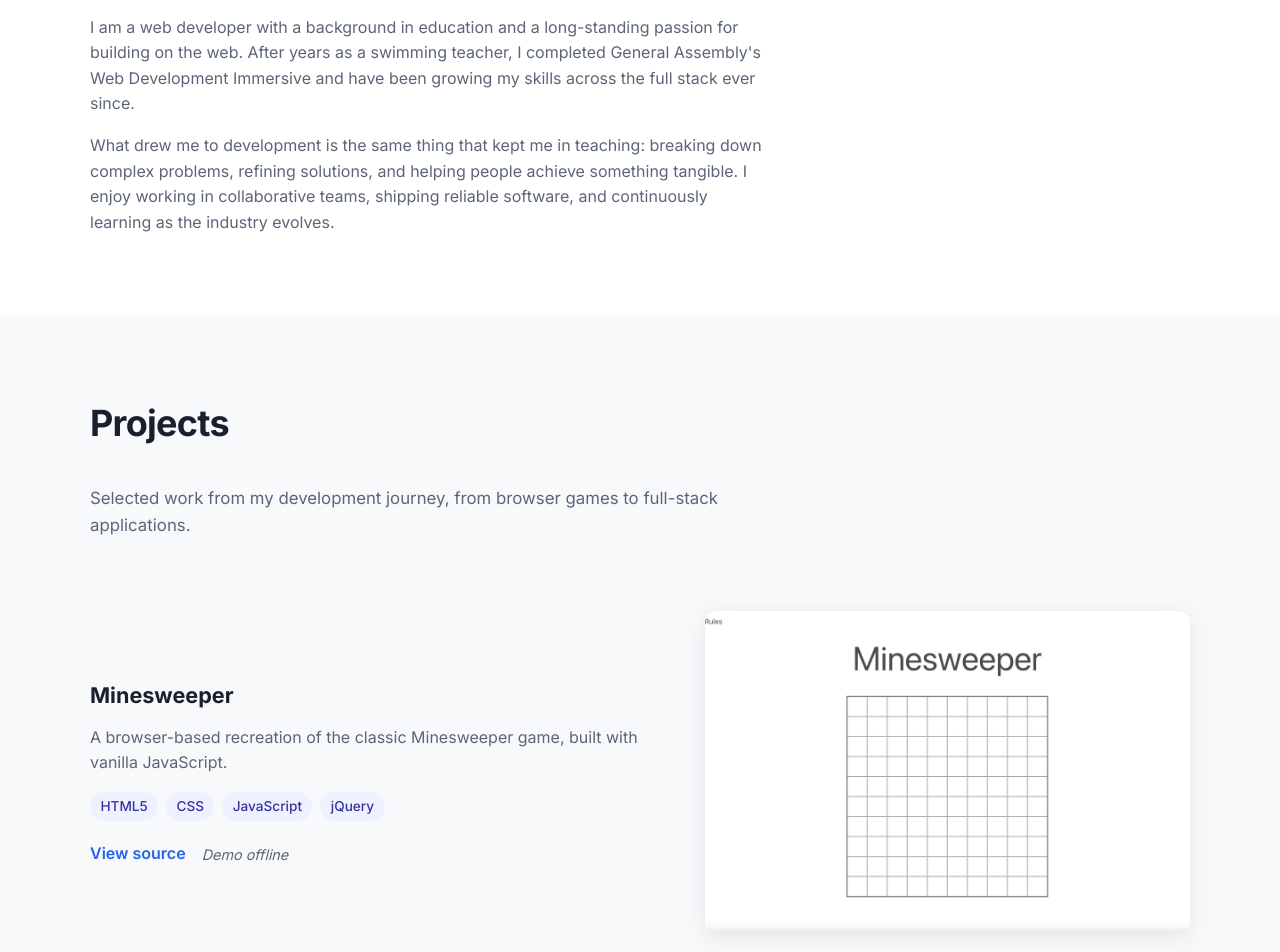
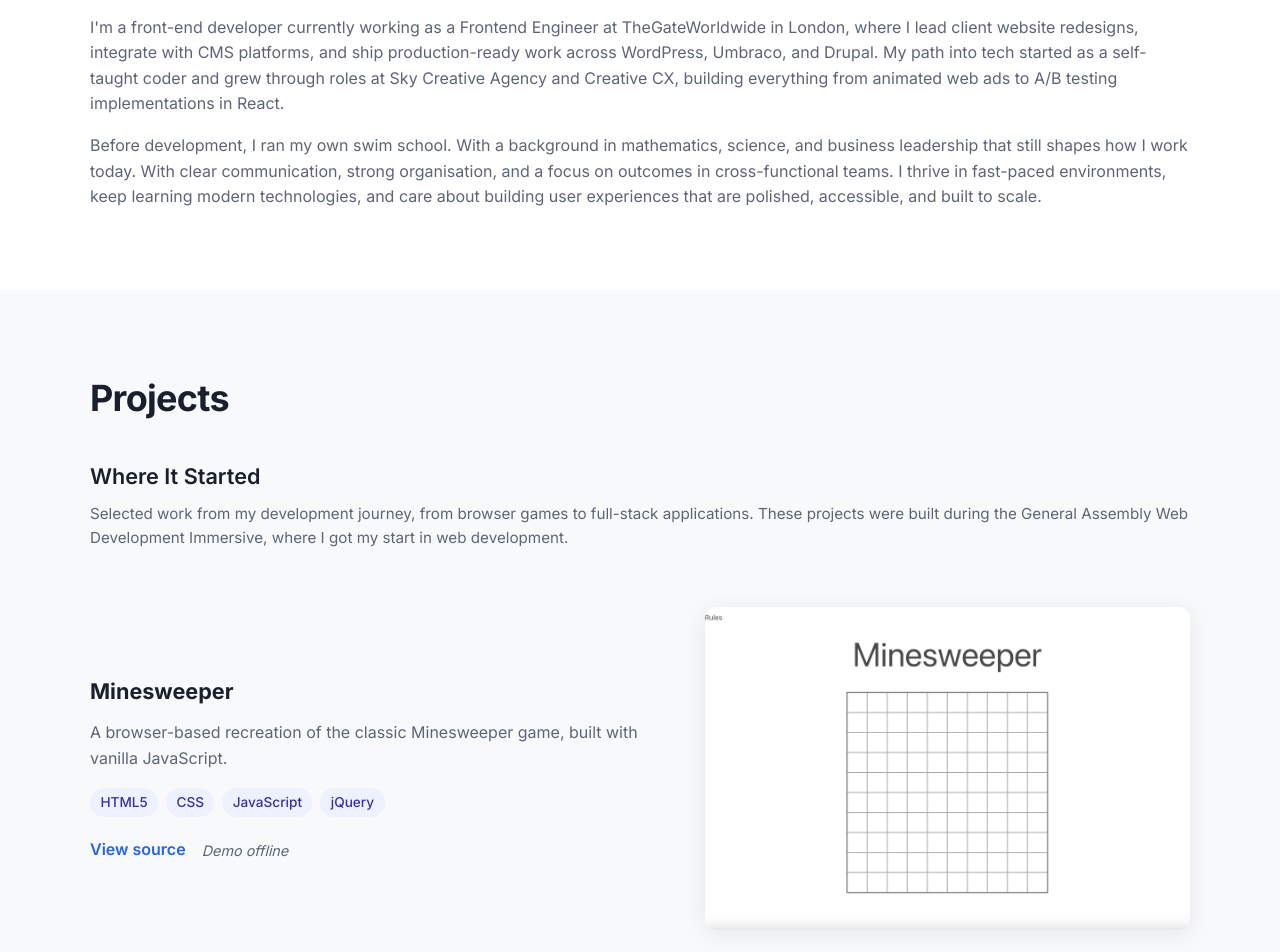
Before and after one commit to JamesENewell/JamesENewell.github.io, an Astro site: page / in a window 1280 px wide. Shown: the part 740-1692 px from the top of the page. Built offline with nearby package versions, Linux system fonts and the light colour scheme; Astro itself is replaced by a stand-in of ours.

Commit message:
Refresh portfolio content and layout from CV.
Update About, skills, and title to reflect current front-end experience. Group bootcamp projects under a subheading and widen the About section.

```diff
--- a/src/data/projects.json
+++ b/src/data/projects.json
@@ -1,4 +1,12 @@
-[
+{
+	"groups": [
+		{
+			"id": "bootcamp",
+			"label": "Where It Started",
+			"description": "Selected work from my development journey, from browser games to full-stack applications. These projects were built during the General Assembly Web Development Immersive, where I got my start in web development."
+		}
+	],
+	"projects": [
 		{
 			"title": "Minesweeper",
 			"summary": "A browser-based recreation of the classic Minesweeper game, built with vanilla JavaScript.",
@@ -6,7 +14,8 @@
 			"repo": "https://github.com/JamesENewell/project-1-wdi",
 			"demo": null,
 			"image": "/images/minesweeper.jpg",
-		"imageAlt": "Minesweeper game screenshot"
+			"imageAlt": "Minesweeper game screenshot",
+			"group": "bootcamp"
 		},
 		{
 			"title": "PubReviewer",
@@ -15,7 +24,8 @@
 			"repo": "https://github.com/JamesENewell/project-2-wdi",
 			"demo": null,
 			"image": "/images/pub-reviewer.jpg",
-		"imageAlt": "PubReviewer application screenshot"
+			"imageAlt": "PubReviewer application screenshot",
+			"group": "bootcamp"
 		},
 		{
 			"title": "Plan Your Night",
@@ -24,7 +34,8 @@
 			"repo": "https://github.com/JamesENewell/project-3-wdi",
 			"demo": null,
 			"image": "/images/plan-your-night.gif",
-		"imageAlt": "Plan Your Night application demo"
+			"imageAlt": "Plan Your Night application demo",
+			"group": "bootcamp"
 		},
 		{
 			"title": "Developers Code Shop",
@@ -33,6 +44,8 @@
 			"repo": "https://github.com/JamesENewell/project-4-wdi",
 			"demo": null,
 			"image": "/images/code-shop.jpg",
-		"imageAlt": "Developers Code Shop application screenshot"
+			"imageAlt": "Developers Code Shop application screenshot",
+			"group": "bootcamp"
 		}
 	]
+}
--- a/src/data/site.json
+++ b/src/data/site.json
@@ -1,24 +1,28 @@
 {
 	"name": "James Edward Newell",
-	"title": "Web Developer",
-	"tagline": "Building thoughtful web experiences with clean code and clear design.",
+	"title": "Front-end Developer",
+	"tagline": "Building responsive, scalable web applications with React, TypeScript, and modern front-end tooling.",
 	"profileImage": "/images/profile.jpg",
 	"bio": [
-		"I am a web developer with a background in education and a long-standing passion for building on the web. After years as a swimming teacher, I completed General Assembly's Web Development Immersive and have been growing my skills across the full stack ever since.",
-		"What drew me to development is the same thing that kept me in teaching: breaking down complex problems, refining solutions, and helping people achieve something tangible. I enjoy working in collaborative teams, shipping reliable software, and continuously learning as the industry evolves."
+		"I'm a front-end developer currently working as a Frontend Engineer at TheGateWorldwide in London, where I lead client website redesigns, integrate with CMS platforms, and ship production-ready work across WordPress, Umbraco, and Drupal. My path into tech started as a self-taught coder and grew through roles at Sky Creative Agency and Creative CX, building everything from animated web ads to A/B testing implementations in React.",
+		"Before development, I ran my own swim school. With a background in mathematics, science, and business leadership that still shapes how I work today. With clear communication, strong organisation, and a focus on outcomes in cross-functional teams. I thrive in fast-paced environments, keep learning modern technologies, and care about building user experiences that are polished, accessible, and built to scale."
 	],
 	"skills": [
 		{
-			"category": "Languages",
-			"items": ["HTML", "CSS", "JavaScript", "TypeScript"]
+			"category": "Frontend",
+			"items": ["HTML", "CSS/SASS", "JavaScript", "React", "Vue", "TypeScript"]
 		},
 		{
-			"category": "Frameworks & Libraries",
-			"items": ["React", "Node.js", "Express", "Astro"]
+			"category": "Backend & CMS",
+			"items": ["Node.js", "PHP", ".NET", "WordPress", "Umbraco", "Drupal"]
 		},
 		{
-			"category": "Tools & Platforms",
-			"items": ["Git", "GitHub", "MongoDB", "npm", "VS Code"]
+			"category": "Cloud & DevOps",
+			"items": ["AWS", "Azure"]
+		},
+		{
+			"category": "Tools & Workflow",
+			"items": ["Jira", "Trello", "Figma", "Adobe XD", "Photoshop", "BrowserStack", "LambdaTest"]
 		}
 	],
 	"contact": [
--- a/src/pages/index.astro
+++ b/src/pages/index.astro
@@ -3,7 +3,9 @@ import BaseLayout from '../layouts/BaseLayout.astro';
 import Navbar from '../components/Navbar.astro';
 import ProjectCard from '../components/ProjectCard.astro';
 import site from '../data/site.json';
-import projects from '../data/projects.json';
+import projectData from '../data/projects.json';
+
+const { groups, projects } = projectData;
 ---
 
 <BaseLayout title={`${site.name} — ${site.title}`} description={site.tagline}>
@@ -44,16 +46,22 @@ import projects from '../data/projects.json';
 		<section class="section projects" id="projects">
 			<div class="container">
 				<h2 class="section-title">Projects</h2>
-				<p class="section-subtitle">
-					Selected work from my development journey, from browser games to full-stack applications.
-				</p>
-				<div class="projects-list">
-					{
-						projects.map((project, index) => (
-							<ProjectCard {...project} reversed={index % 2 === 1} />
-						))
-					}
-				</div>
+				{
+					groups.map((group) => {
+						const groupProjects = projects.filter((p) => p.group === group.id);
+						return (
+							<div class="project-group">
+								<h3 class="group-title">{group.label}</h3>
+								<p class="group-description">{group.description}</p>
+								<div class="projects-list">
+									{groupProjects.map((project, index) => (
+										<ProjectCard {...project} reversed={index % 2 === 1} />
+									))}
+								</div>
+							</div>
+						);
+					})
+				}
 			</div>
 		</section>
 
@@ -192,7 +200,7 @@ import projects from '../data/projects.json';
 	}
 
 	.about-content {
-		max-width: 42rem;
+		max-width: 100%;
 	}
 
 	.about-content p {
@@ -202,6 +210,27 @@ import projects from '../data/projects.json';
 
 	.about-content p:last-child {
 		margin-bottom: 0;
+	}
+
+	.project-group {
+		margin-bottom: 3rem;
+	}
+
+	.project-group:last-child {
+		margin-bottom: 0;
+	}
+
+	.group-title {
+		font-size: 1.35rem;
+		font-weight: 600;
+		margin: 0 0 0.5rem;
+		color: var(--color-text);
+	}
+
+	.group-description {
+		color: var(--color-muted);
+		margin: 0 0 1.5rem;
+		font-size: 0.95rem;
 	}
 
 	.skills-grid {
```
Lines whose indentation alone changed are shown as unchanged.
